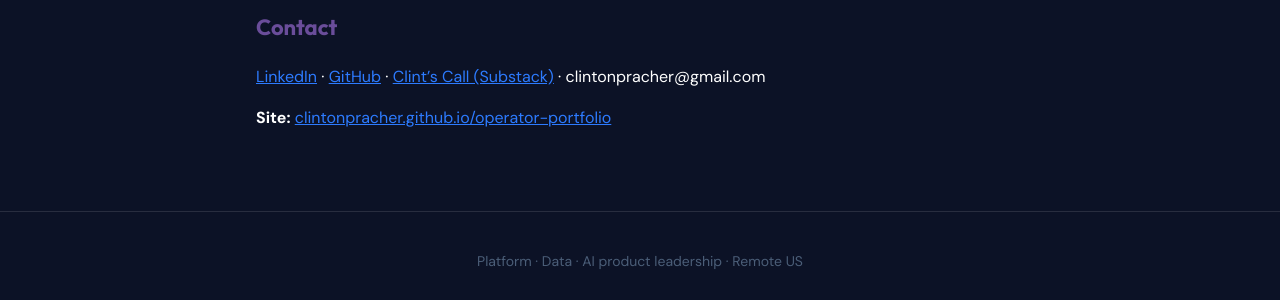
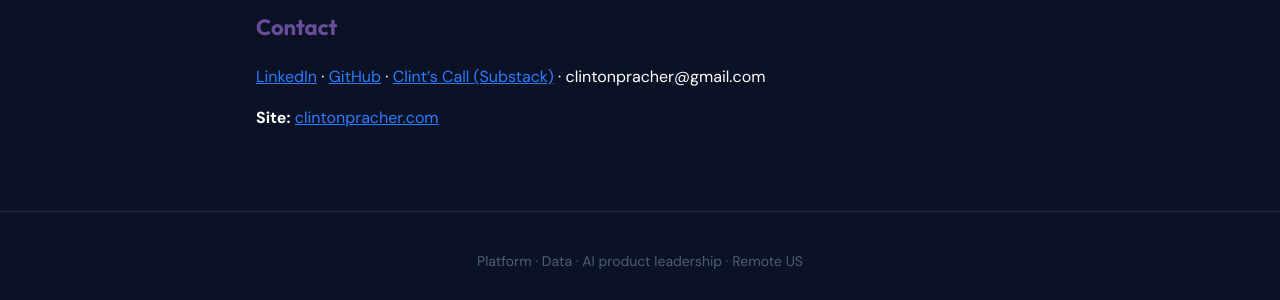
Before and after one commit to clintonpracher/operator-portfolio, a Jekyll site: the page built from docs/index.md, in a window 1280 px wide. Shown: the part 1362-1662 px from the top of the page. Built offline with Jekyll 4.4.1, drawn with Linux system fonts in a browser that asks for light colours; our own code applies the rules of GitHub Pages for plain Markdown files.

Commit message:
Fix Jekyll: remove root Gemfile, custom domain baseurl, add docs/CNAME

```diff
--- a/CNAME
+++ /dev/null
@@ -1 +0,0 @@
-clintonpracher.com
--- a/Gemfile
+++ /dev/null
@@ -1,3 +0,0 @@
-source "https://rubygems.org"
-
-gem "github-pages", group: :jekyll_plugins
--- /dev/null
+++ b/docs/CNAME
@@ -0,0 +1 @@
+clintonpracher.com
--- a/docs/_config.yml
+++ b/docs/_config.yml
@@ -1,7 +1,8 @@
 title: Clinton Pracher
 description: Product leader who builds decision systems, not just products. Operator Control Plane, governed AI ops, platform/data/AI. Principal / Director · Remote US
-baseurl: "/operator-portfolio"
-url: "https://clintonpracher.github.io"
+url: "https://clintonpracher.com"
+baseurl: ""
+theme: null
 markdown: kramdown
 permalink: pretty
 plugins: []
@@ -26,5 +27,3 @@
       layout: default
 exclude:
   - PUBLISH.md
-  - Gemfile
-  - Gemfile.lock
--- a/docs/index.md
+++ b/docs/index.md
@@ -48,4 +48,4 @@
 
 [LinkedIn](https://www.linkedin.com/in/clinton-pracher) · [GitHub](https://github.com/clintonpracher/operator-portfolio) · [Clint's Call (Substack)](https://clintscall.substack.com) · clintonpracher@gmail.com
 
-**Site:** [clintonpracher.github.io/operator-portfolio](https://clintonpracher.github.io/operator-portfolio/)
+**Site:** [clintonpracher.com](https://clintonpracher.com/)
```
Also changed, not shown: docs/resume/resume.md (+1 -1 lines), resume/resume.md (+1 -1 lines), README.md.
